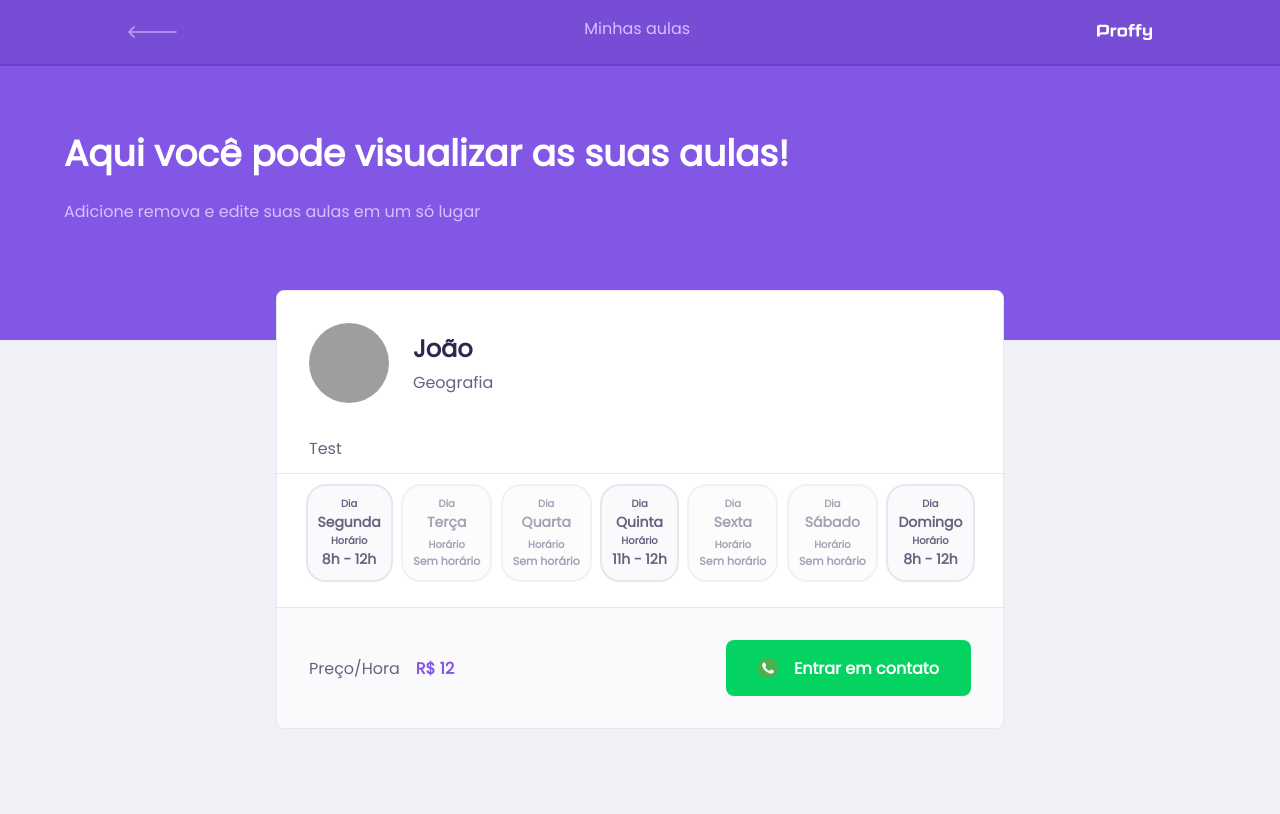
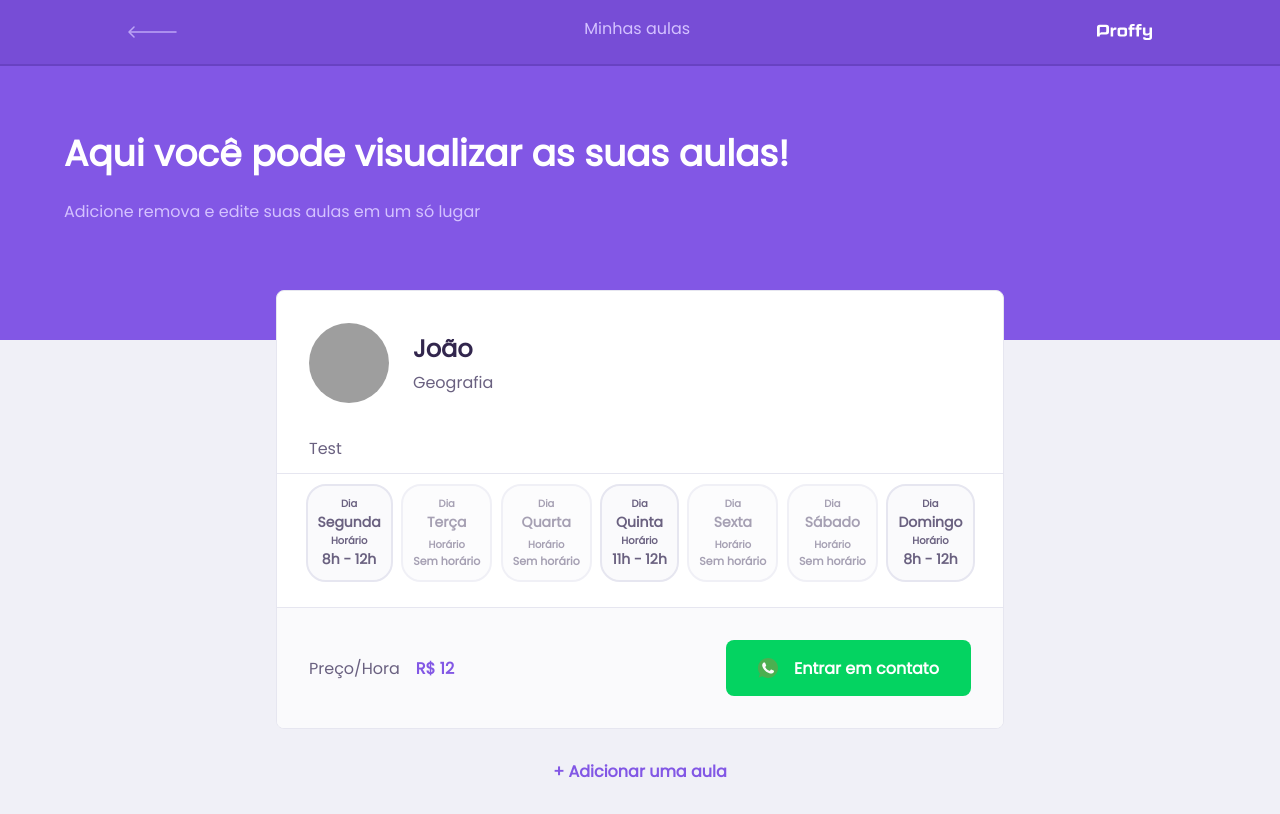
Before and after one commit to jhonpedro/Proffy, a React (Create React App) app in the folder web/: page /my-classes in a window 1280 px wide. Built offline with nearby package versions, Linux system fonts and the light colour scheme; sample sign-in values are in the browser's storage; grey boxes are pictures that could not be loaded.

Commit message:
creating add class option

```diff
--- a/web/src/pages/MyClasses/index.tsx
+++ b/web/src/pages/MyClasses/index.tsx
@@ -1,11 +1,24 @@
 import React from 'react'
+import { useHistory } from 'react-router-dom'
 
 import PageHeader from '../../components/PageHeader'
 import TeacherItem from '../../components/TeacherItem'
 
-import { PageMyClasses, ClassesContainer, ClassesContent } from './styles'
+import {
+	PageMyClasses,
+	ClassesContainer,
+	ClassesContent,
+	AddClassContainer,
+} from './styles'
 
 function MyClasses() {
+	const { push } = useHistory()
+
+	function redirectToCreateClass() {
+		push('/create-class')
+		return
+	}
+
 	return (
 		<PageMyClasses>
 			<PageHeader
@@ -29,6 +42,9 @@ function MyClasses() {
 					/>
 				</ClassesContent>
 			</ClassesContainer>
+			<AddClassContainer>
+				<strong onClick={redirectToCreateClass}>+ Adicionar uma aula</strong>
+			</AddClassContainer>
 		</PageMyClasses>
 	)
 }
--- a/web/src/pages/MyClasses/styles.ts
+++ b/web/src/pages/MyClasses/styles.ts
@@ -24,3 +24,21 @@ export const ClassesContent = styled.main`
 		width: 60%;
 	}
 `
+
+export const AddClassContainer = styled.footer`
+	padding: 3rem 0;
+	width: 100%;
+	display: flex;
+	justify-content: center;
+
+	strong {
+		cursor: pointer;
+		font-weight: 700;
+		color: var(--color-primary);
+		transition: 0.5s ease-in-out;
+
+		:hover {
+			letter-spacing: 0.2rem;
+		}
+	}
+`
```
